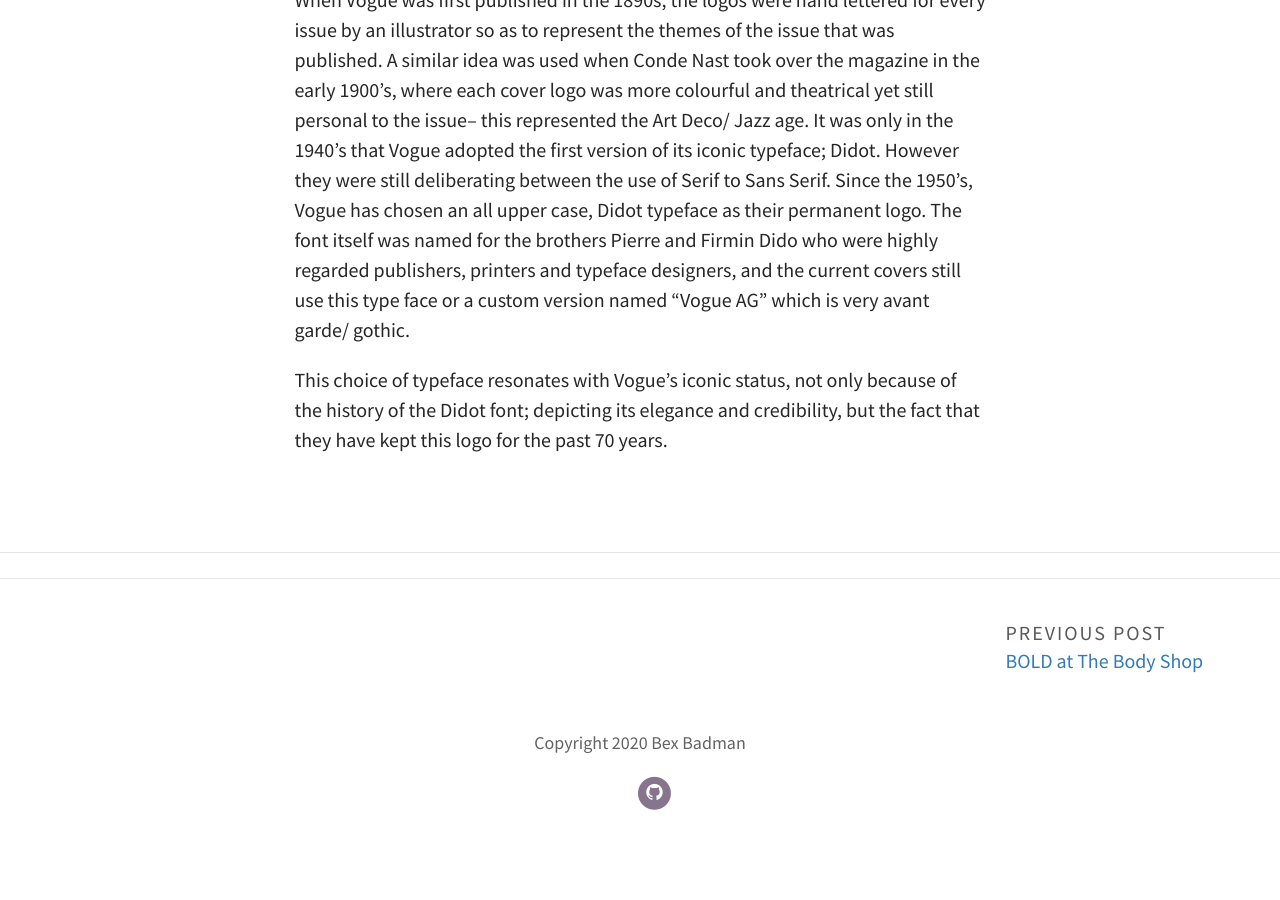
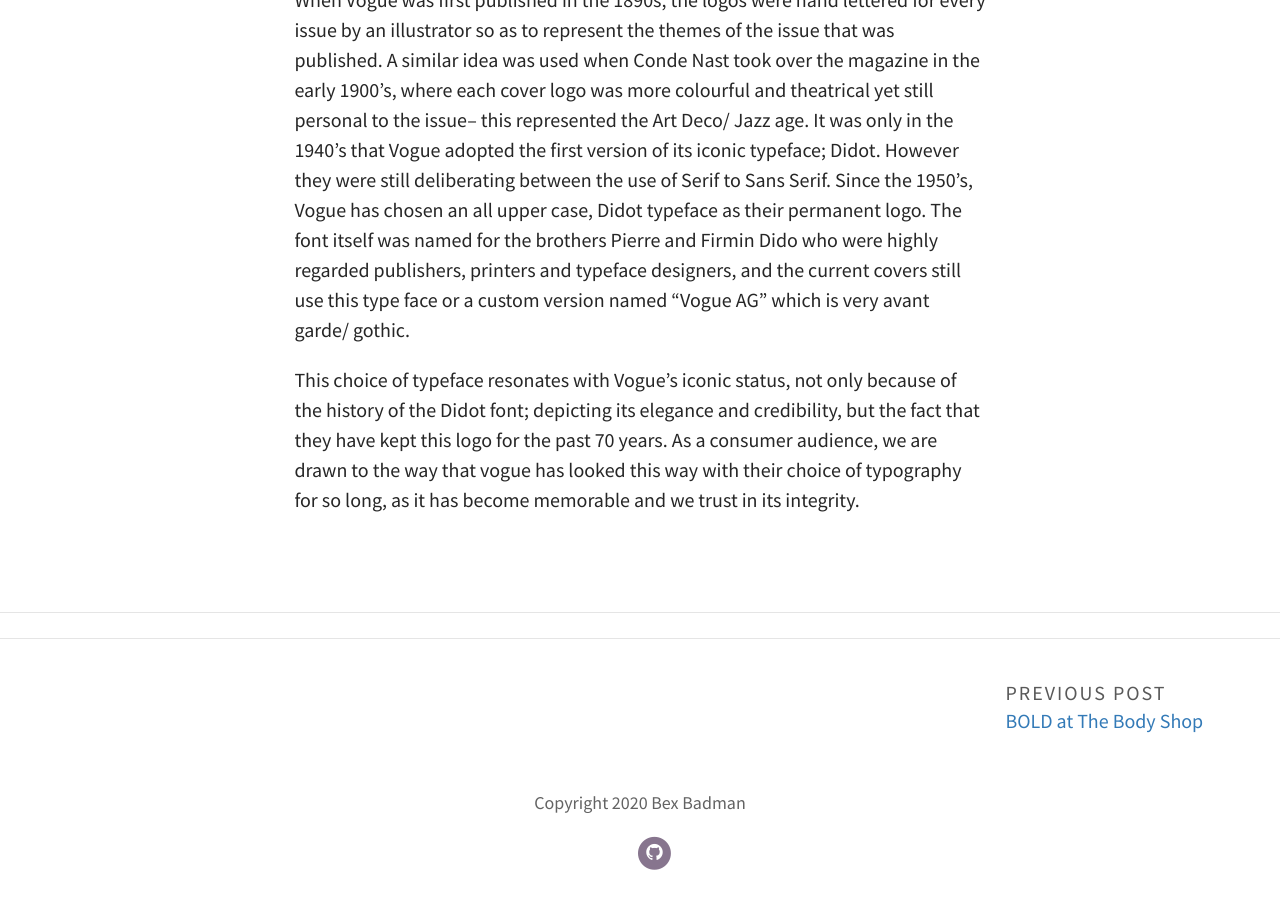
Before and after one commit to rebeccabadman1999/Bex-Badman-Blog, a Jekyll site: the page built from _posts/2020-10-12-the-iconic-voice-of-vogue.md, in a window 1280 px wide and 900 px high, scrolled down 1039 px. Built offline with Jekyll 4.4.1, drawn with Linux system fonts in a browser that asks for light colours; some web fonts are replaced; comment, search, counter and statistics services are not loaded; before the commit the page ends 1879 px from its top, so only the background shows below that.

Commit message:
Update Post “2020-10-12-the-iconic-voice-of-vogue”

```diff
--- a/_posts/2020-10-12-the-iconic-voice-of-vogue.md
+++ b/_posts/2020-10-12-the-iconic-voice-of-vogue.md
@@ -14,4 +14,4 @@
 
  When Vogue was first published in the 1890s, the logos were hand lettered for every issue by an illustrator so as to represent the themes of the issue that was published. A similar idea was used when Conde Nast took over the magazine in the early 1900's, where each cover logo was more colourful and theatrical yet still personal to the issue-- this represented the Art Deco/ Jazz age. It was only in the 1940's that Vogue adopted the first version of its iconic typeface; Didot. However they were still deliberating between the use of Serif to Sans Serif. Since the 1950's, Vogue has chosen an all upper case, Didot typeface as their permanent logo. The font itself was named for the brothers Pierre and Firmin Dido who were highly regarded publishers, printers and typeface designers, and the current covers still use this type face or a custom version named "Vogue AG" which is very avant garde/ gothic.
 
-This choice of typeface resonates with Vogue's iconic status, not only because of the history of the Didot font; depicting its elegance and credibility, but the fact that they have kept this logo for the past 70 years.
+This choice of typeface resonates with Vogue's iconic status, not only because of the history of the Didot font; depicting its elegance and credibility, but the fact that they have kept this logo for the past 70 years. As a consumer audience, we are drawn to the way that vogue has looked this way with their choice of typography for so long, as it has become memorable and we trust in its integrity.
```
